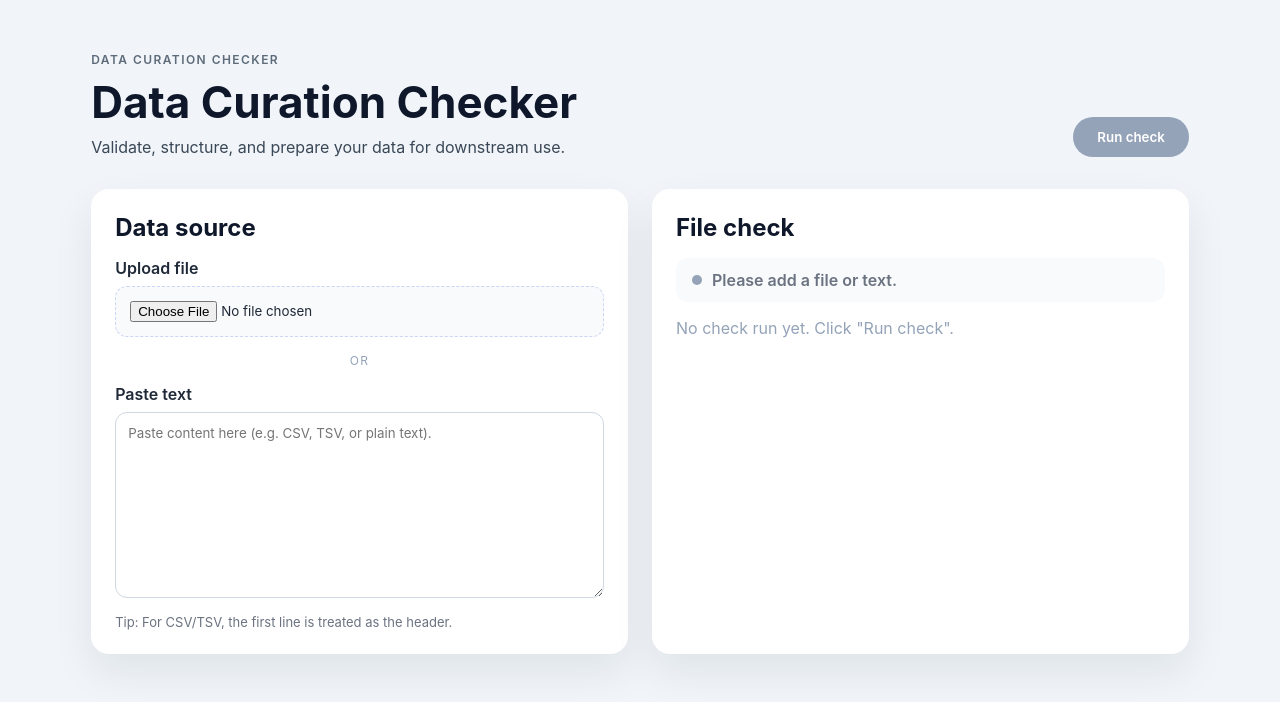
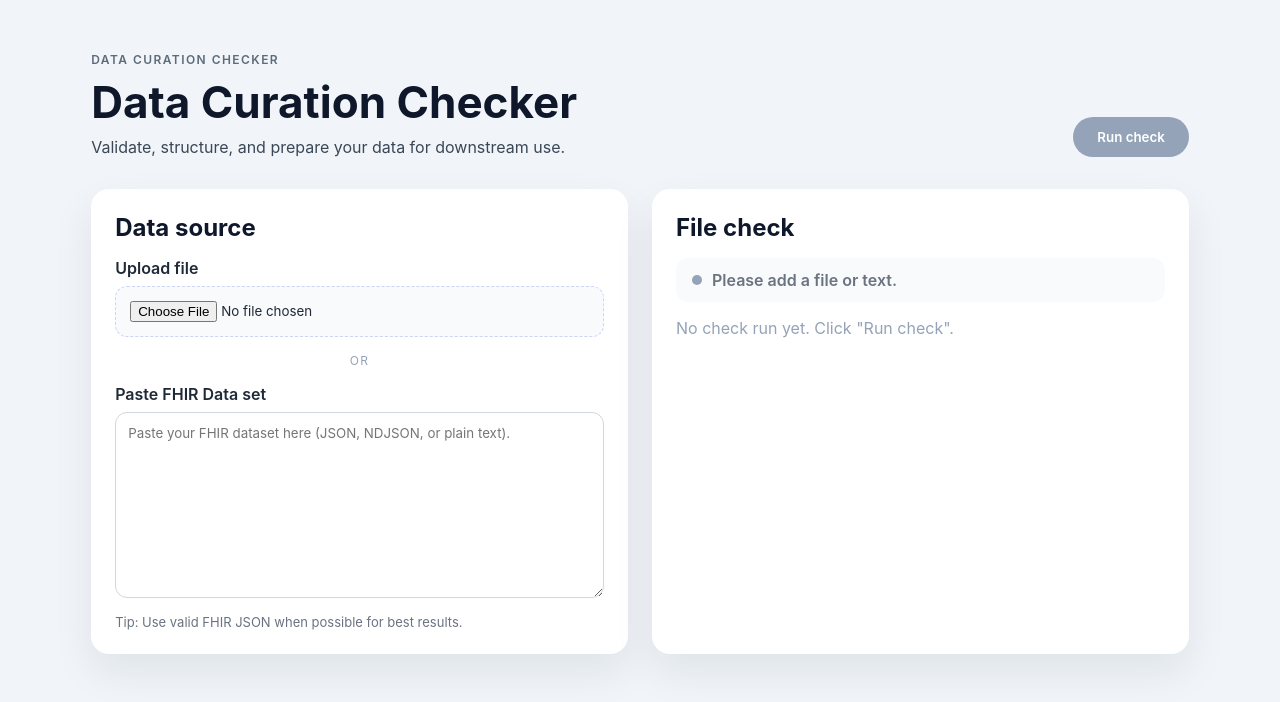
Before and after one commit to Jan92/Data_Curation_Checker, an Angular app: page / in a window 1280 px wide. Shown: the top 702 px of the page. Built offline with nearby package versions, Linux system fonts and the light colour scheme.

Commit message:
Update app.component.html
Change in Title

```diff
--- a/src/app/app.component.html
+++ b/src/app/app.component.html
@@ -31,15 +31,15 @@
       <div class="divider">or</div>
 
       <label class="field">
-        <span>Paste text</span>
+        <span>Paste FHIR Data set</span>
         <textarea
           rows="10"
           [(ngModel)]="inputText"
-          placeholder="Paste content here (e.g. CSV, TSV, or plain text)."
+          placeholder="Paste your FHIR dataset here (JSON, NDJSON, or plain text)."
         ></textarea>
       </label>
 
-      <p class="hint">Tip: For CSV/TSV, the first line is treated as the header.</p>
+      <p class="hint">Tip: Use valid FHIR JSON when possible for best results.</p>
     </section>
 
     <section class="panel">
```
